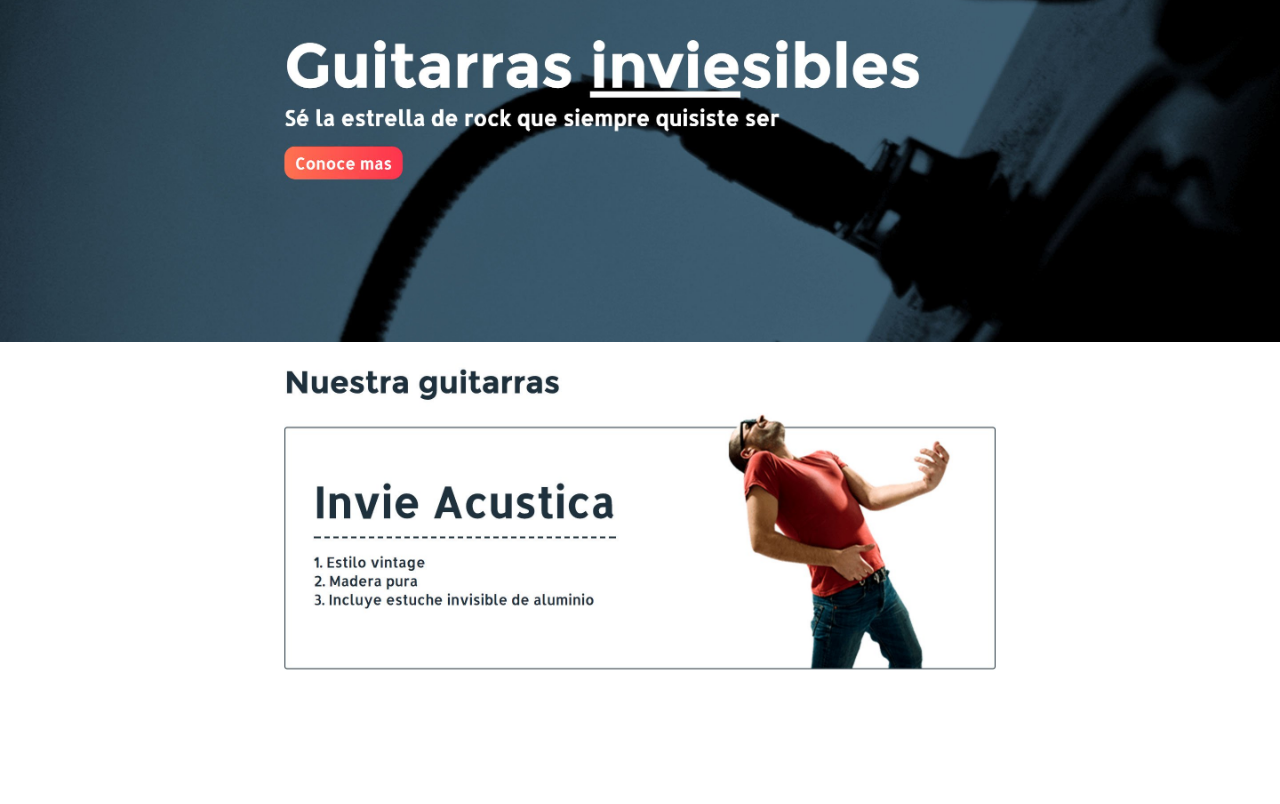
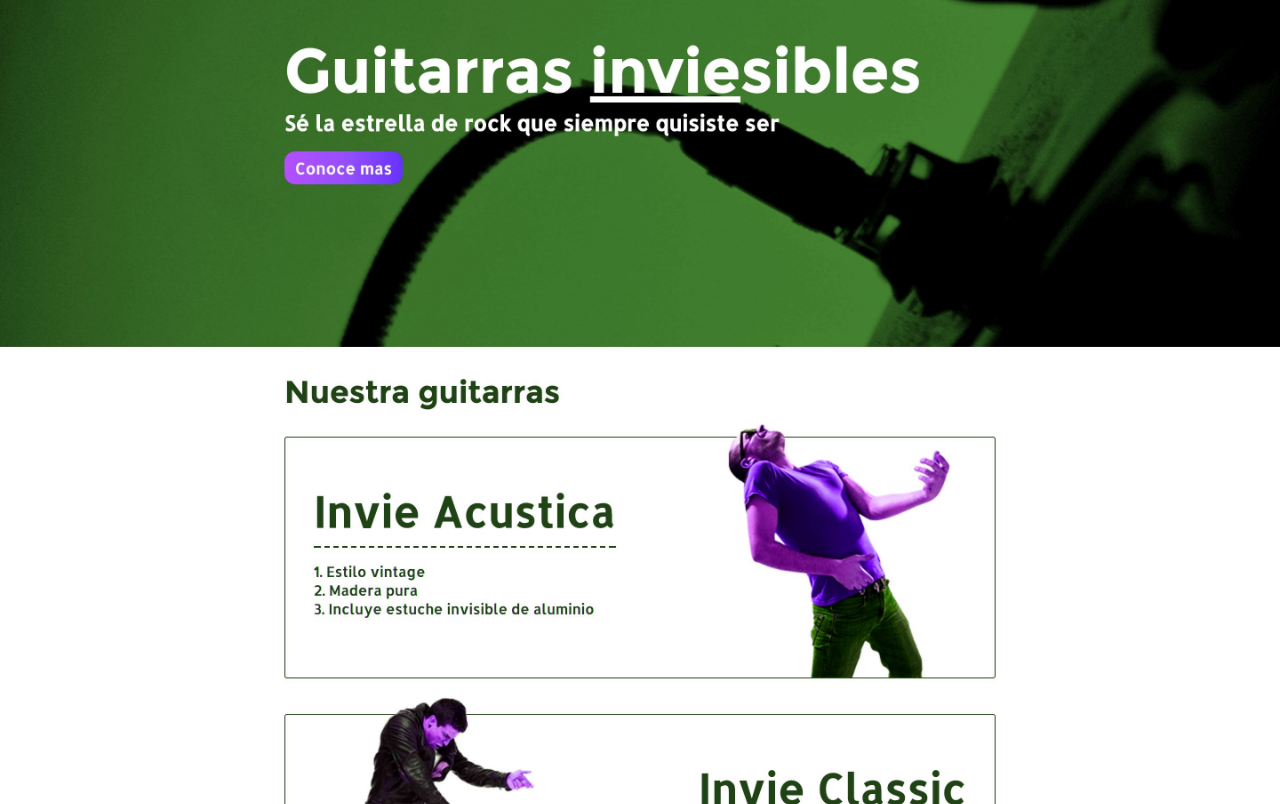
Before and after one commit to Danieldevop/invie, a plain HTML site: page index.html in a window 1280 px wide. Shown: the part 133-937 px from the top of the page. Before the commit the page ends 815 px from the top, so only its background shows below. Drawn offline with Linux system fonts and the light colour scheme.

Commit message:
nueva version de invie-verde

```diff
--- a/index.html
+++ b/index.html
@@ -16,9 +16,7 @@
     </style>
   </head>
   <body>
-    <img src="header.jpg" alt="logo">
-    <img src="hero.jpg" alt="">
-    <img src="acustica.jpg" alt="">
+    <img src="nueva-version.jpg">
 
   </body>
 </html>
```
Also changed, not shown: nueva-version.jpg (added).
